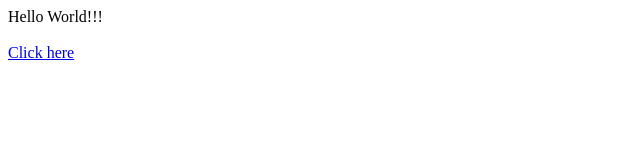
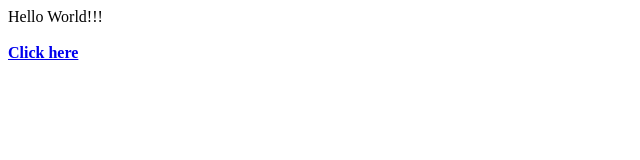
Before and after one commit to nikhmane/helloworld, a plain HTML site: page WebContent/index.html in a window 1280 px wide. Shown: the full height of the page, 0-640 px from the left. Drawn offline with Linux system fonts and the light colour scheme.

Commit message:
added style

```diff
--- a/WebContent/index.html
+++ b/WebContent/index.html
@@ -8,6 +8,6 @@
 Hello World!!!
 <br>
 <br>
-<a href="pages/WelcomeFile.html">Click here</a>
+<a href="pages/WelcomeFile.html"><b>Click here</b></a>
 </body>
 </html>
```
Also changed, not shown: 1 other file.
